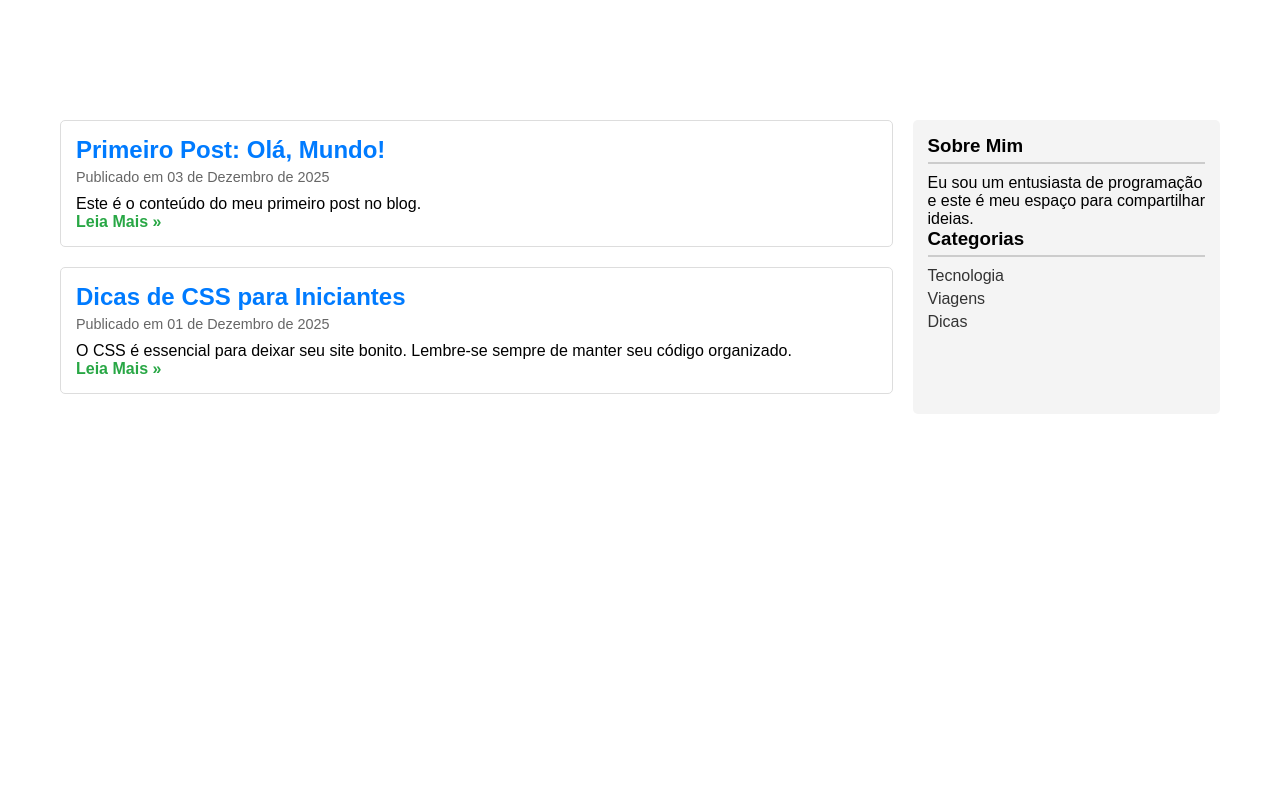
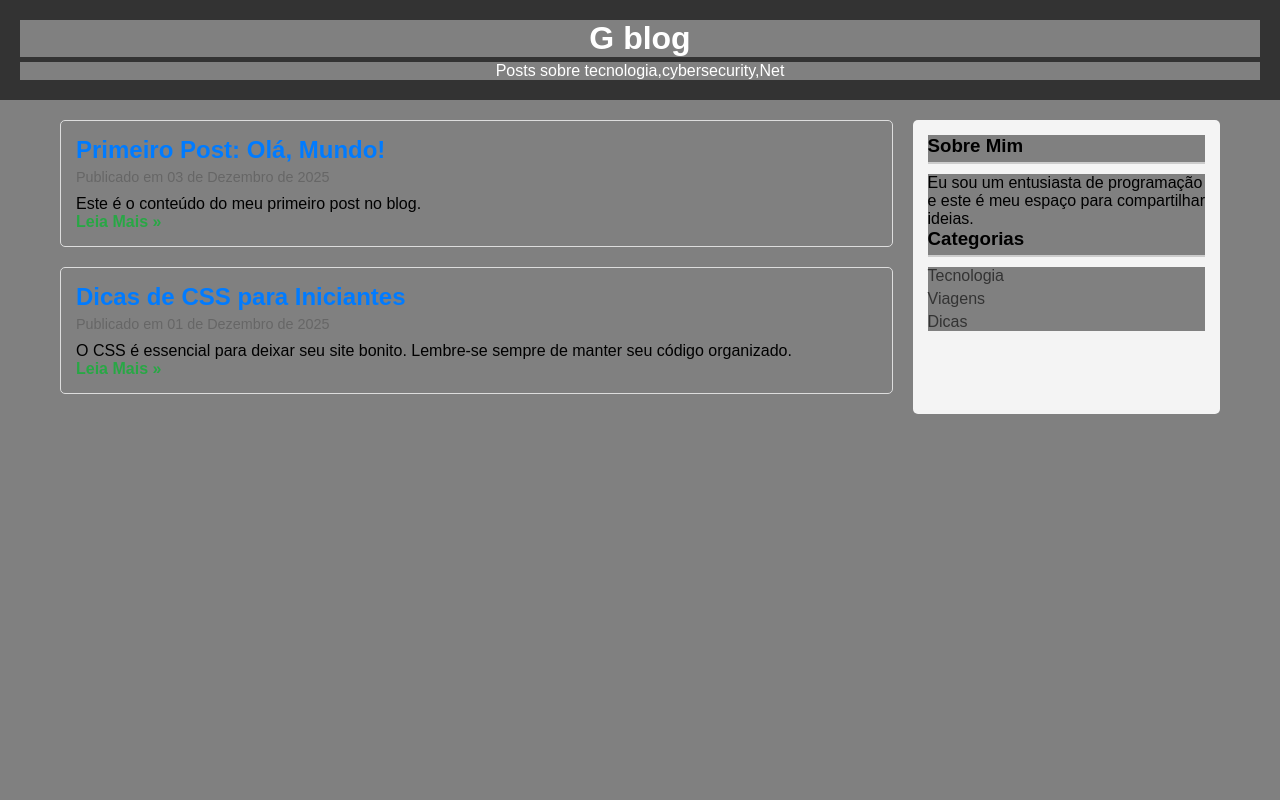
Before and after one commit to gu2121ff/liga, a plain HTML site: page index.html in a window 1280 px wide. Shown: the top 800 px of the page. Drawn offline with Linux system fonts and the light colour scheme.

Commit message:
Update style.css

```diff
--- a/style.css
+++ b/style.css
@@ -1,5 +1,6 @@
 /* Reset Básico para remover margens e preenchimentos padrão */
 * {
+    background-color: gray;
     margin: 0;
     padding: 0;
     box-sizing: border-box;
@@ -8,7 +9,7 @@
 
 /* Estilo do Cabeçalho */
 .cabecalho {
-    background-color: #333,#0000FF; /* Cinza Escuro */
+    background-color: #333; /* Cinza Escuro */
     color: white;
     padding: 20px;
     text-align: center;
```
